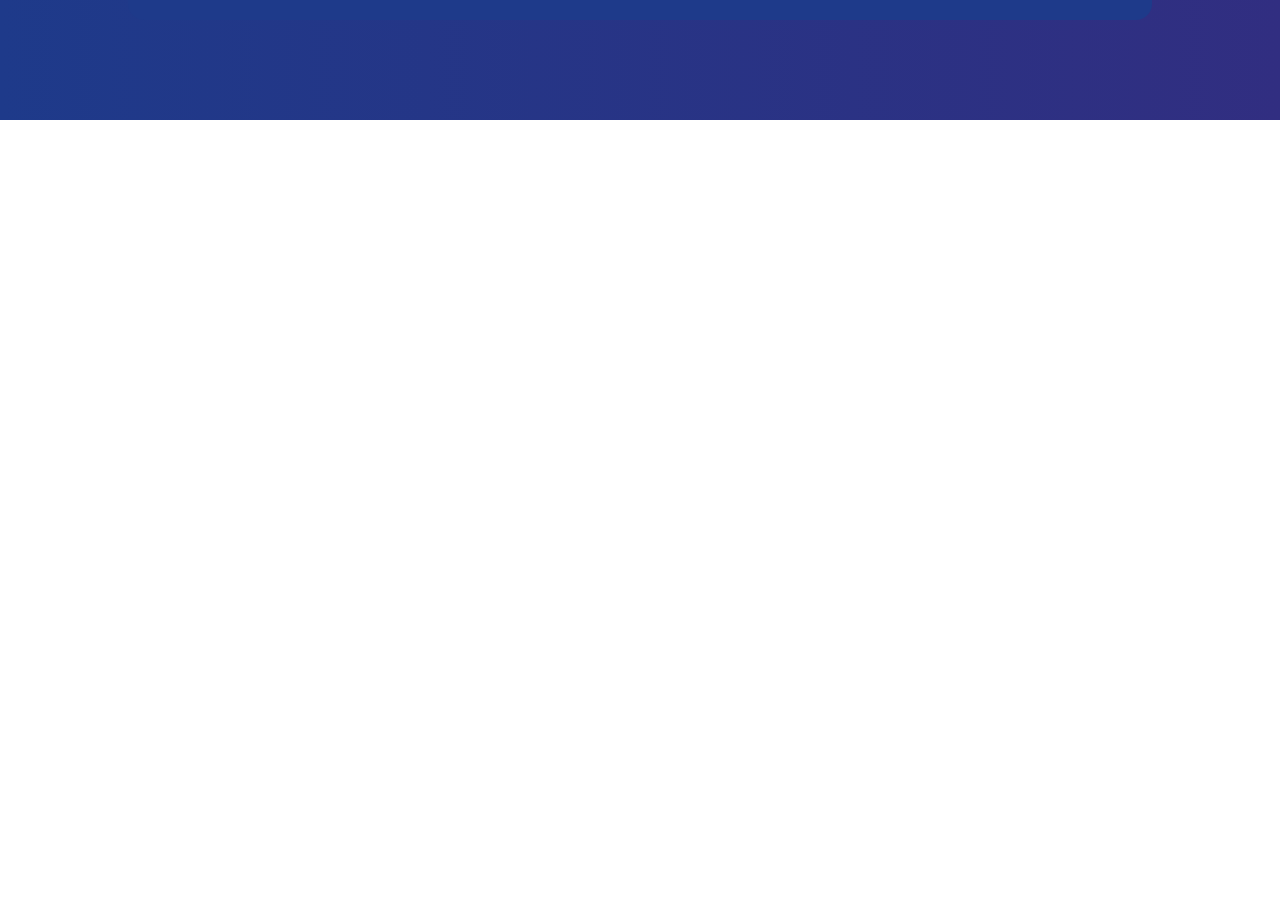
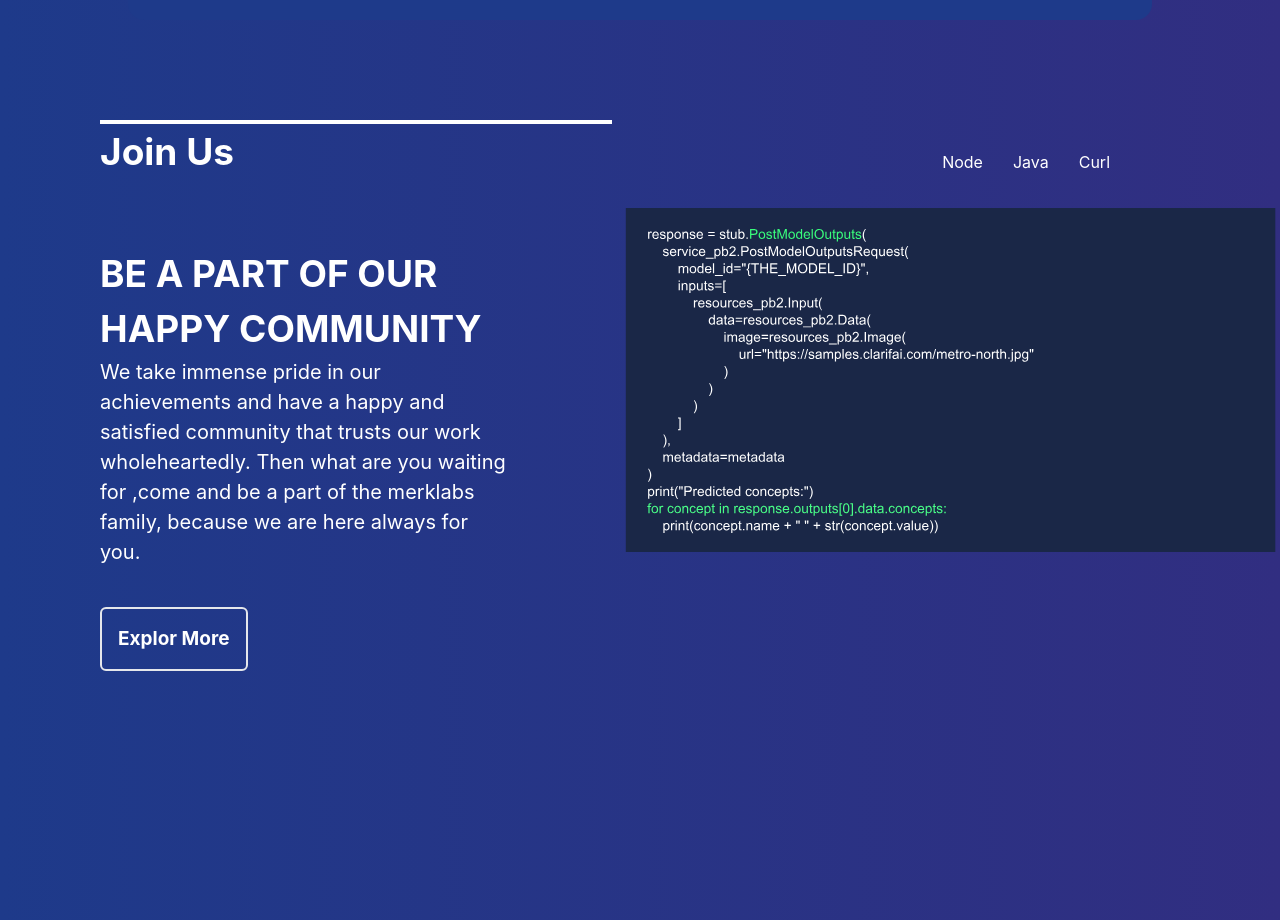
Before and after one commit to simantaray/merka-landingsite, a React (Create React App) app: page / in a window 1280 px wide. Shown: the part 2600-3520 px from the top of the page. Before the commit the page ends 2720 px from the top, so only its background shows below. Built offline with nearby package versions, Linux system fonts and the light colour scheme.

Commit message:
add : Join us

```diff
--- a/src/App.js
+++ b/src/App.js
@@ -1,6 +1,7 @@
 import Partner from "./Components/Partner";
 import ExHome from "./Pages/ExHome";
 import Home from "./Pages/Home";
+import JoinUs from "./Pages/JoinUs";
 import MaintenceHome from "./Pages/MaintenceHome";
 import ReadArticle from "./Pages/ReadArticle";
 
@@ -12,6 +13,7 @@
       <ExHome />
       <MaintenceHome />
       <ReadArticle />
+      <JoinUs/>
     </div>
   )
 }
--- /dev/null
+++ b/src/Pages/JoinUs.js
@@ -0,0 +1,43 @@
+import React from "react";
+
+export default function JoinUs() {
+  return (
+    <div>
+      <div className="bg-gradient-to-r from-blue-900 to-indigo-900 h-[100vh] w-[100vw] bg-cover text-white ">
+        <div className="h-1  ml-[100px] w-[40vw] bg-white"></div>
+        <div className="pl-[100px]">
+          <h1 className="font-bold text-[47px] md:text-[37px]">Join Us</h1>
+        </div>
+        <div className="pt-[0px] flex">
+          <div className="xl:w-[60vw] md:w-[70vw] mt-[50px] p-4 pr-[110px] pl-[100px]">
+            <h1 className="font-bold text-[47px] md:text-[37px]">
+              BE A PART OF OUR HAPPY COMMUNITY
+            </h1>
+            <p className="font xl:text-[20px] md:text-[17px]">
+              We take immense pride in our achievements and have a happy and
+              satisfied community that trusts our work wholeheartedly. Then what
+              are you waiting for ,come and be a part of the merklabs family,
+              because we are here always for you.
+            </p>
+            <button className="rounded-md border-2 border-white-100 p-4 font-bold text-[19px] mt-10">
+              {" "}
+              Explor More
+            </button>
+          </div>
+          <div className="hidden xl:block relative">
+            <ul class=" absolute right-[140px] top-[-30px] list-none flex ">
+              <li className="pr-[30px]">Node</li>
+              <li className="pr-[30px]">Java</li>
+              <li className="pr-[30px]">Curl</li>
+            </ul>
+            <img
+              className=" w-[70vw] h-[400px] p-1"
+              src="/codesnip.svg"
+              alt=""
+            />
+          </div>
+        </div>
+      </div>
+    </div>
+  );
+}
--- a/src/Pages/MaintenceHome.js
+++ b/src/Pages/MaintenceHome.js
@@ -4,7 +4,7 @@
   return (
     <div className="bg-gradient-to-r from-blue-900 to-indigo-900 h-[100vh] w-[100vw] bg-cover text-white ">
       <div className="pt-[0px] flex">
-        <div className="w-[50vw] mt-10 p-6 pr-[150px] pl-[150px]">
+        <div className="w-[60vw] mt-[100px] p-4 pr-[110px] pl-[100px]">
           <h1 className="text-red-300 font-semibold text-2xl ">DAPPS</h1>
           <h1 className="font-bold text-[47px] md:text-[37px]">
           Technology made easier
```
